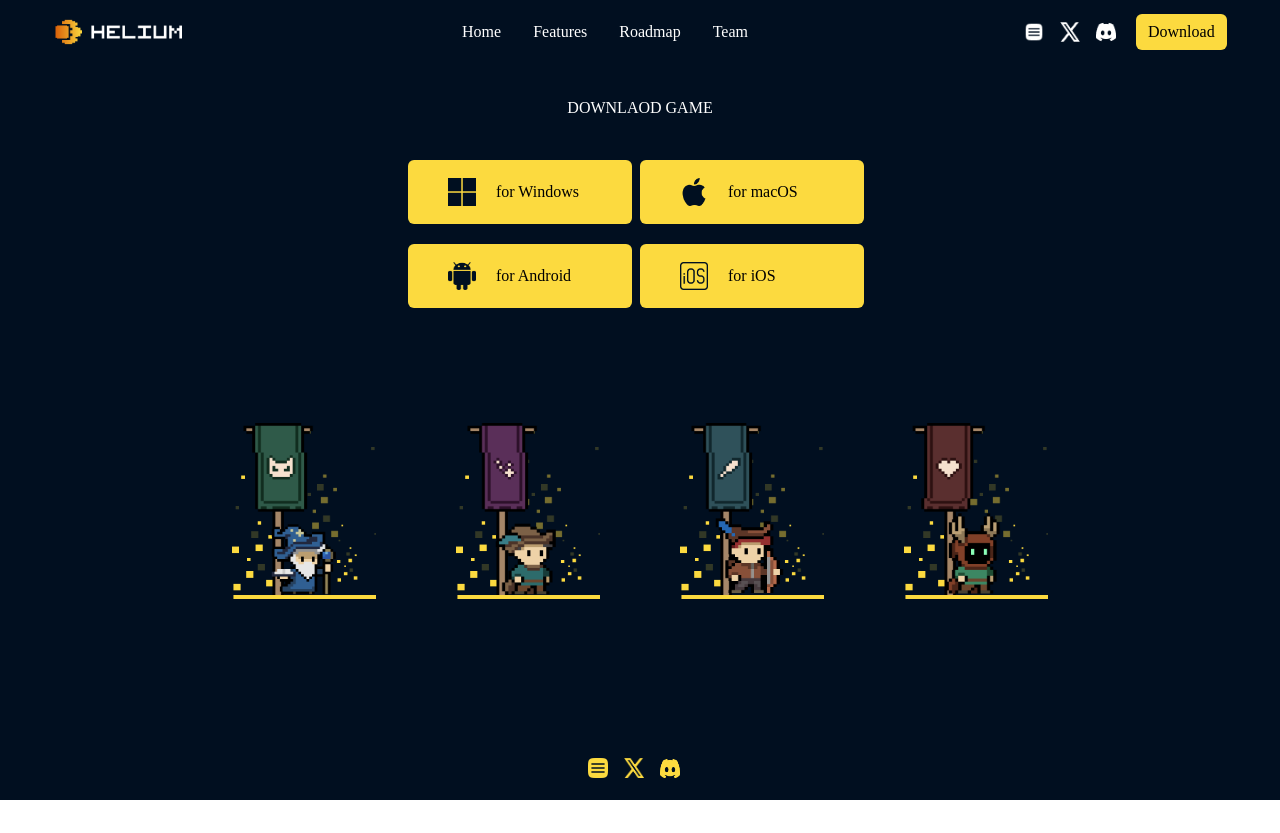
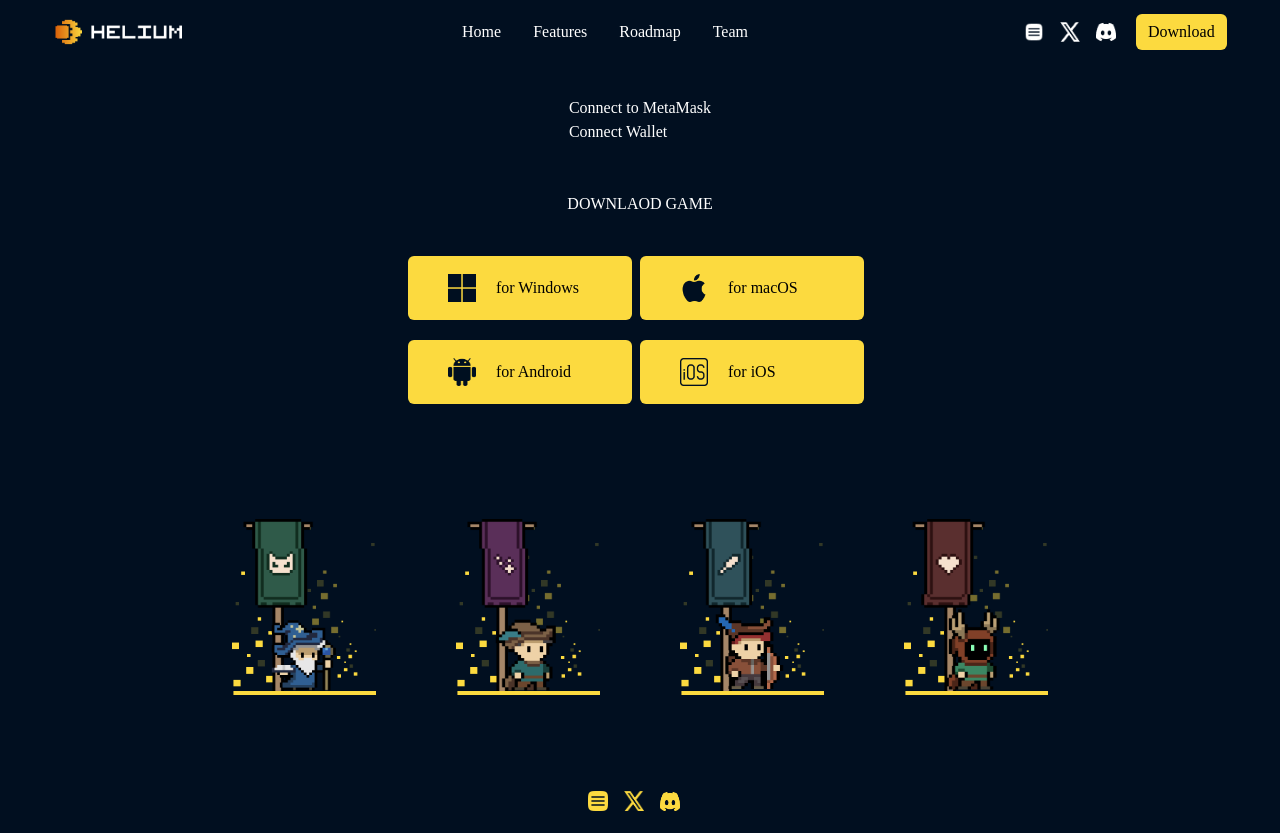
Before and after one commit to minidev1228/Helium_Frontend, a React (Vite) app: page /download in a window 1280 px wide. Before the commit the page ends 800 px from the top, so only its background shows below. Built offline with nearby package versions, Linux system fonts and the light colour scheme; a web font is replaced by a local one.

Commit message:
Add web3 wallet connection

```diff
--- a/package.json
+++ b/package.json
@@ -10,6 +10,7 @@
     "preview": "vite preview"
   },
   "dependencies": {
+    "ethers": "^5.7.2",
     "react": "^18.3.1",
     "react-dom": "^18.3.1",
     "react-router-dom": "^6.27.0",
--- /dev/null
+++ b/src/components/WalletConnect.tsx
@@ -0,0 +1,72 @@
+// MetaMaskConnector.tsx
+import React, { useEffect, useState } from 'react';
+import { ethers } from 'ethers';
+
+const USDC_CONTRACT_ADDRESS = '0x0882477e7895bdC5cea7cB1552ed914aB157Fe56'; // USDC on Ethereum mainnet
+const USDC_ABI = [
+  "function balanceOf(address owner) view returns (uint256)"
+];
+
+const WalletConnect: React.FC = () => {
+  const [account, setAccount] = useState<string | null>(null);
+  const [ethBalance, setEthBalance] = useState<string>('123');
+  const [usdcBalance, setUsdcBalance] = useState<string>('123');
+
+  const connectWallet = async () => {
+    if (window.ethereum) {
+      try {
+        // Request account access
+        const accounts = await window.ethereum.request({ method: 'eth_requestAccounts' });
+        setAccount(accounts[0]);
+        getBalances(accounts[0]); // Fetch balances after connecting
+      } catch (error) {
+        console.error("Error connecting to MetaMask:", error);
+      }
+    } else {
+      alert('Please install MetaMask!');
+    }
+  };
+
+  const getBalances = async (walletAddress: string) => {
+    if (!window.ethereum) return;
+
+    try {
+      // Create an ethers provider
+      const provider = new ethers.providers.Web3Provider(window.ethereum);
+
+      // Get ETH balance
+      const balance = await provider.getBalance(walletAddress);
+      setEthBalance(ethers.utils.formatEther(balance)); // Convert balance to standard units
+
+      // Get USDC balance
+      const usdcContract = new ethers.Contract(USDC_CONTRACT_ADDRESS, USDC_ABI, provider);
+      const usdcBal = await usdcContract.balanceOf(walletAddress);
+      setUsdcBalance(ethers.utils.formatUnits(usdcBal, 6)); // USDC has 6 decimals
+    } catch (error) {
+      console.error("Error fetching balances:", error);
+    }
+  };
+
+  useEffect(() => {
+    if (account) {
+      getBalances(account); // Get balances when the account changes
+    }
+  }, [account]);
+
+  return (
+    <div className=" text-white">
+      <h1>Connect to MetaMask</h1>
+      {account ? (
+        <div>
+          <p>Connected as: {account}</p>
+          <p>ETH Balance: {ethBalance} ETH</p>
+          <p>USDC Balance: {usdcBalance} USDC</p>
+        </div>
+      ) : (
+        <button onClick={connectWallet}>Connect Wallet</button>
+      )}
+    </div>
+  );
+};
+
+export default WalletConnect;
--- a/src/pages/Download.page.tsx
+++ b/src/pages/Download.page.tsx
@@ -1,6 +1,7 @@
 
 import Layout from "../Layouts/index"
 import YellowIconButton from "../components/YellowIconButton"
+import WalletConnect from "../components/WalletConnect"
 
 import windowImg from "../assets/window.png"
 import macosImg from "../assets/macos.png"
@@ -15,6 +16,9 @@
     return (
         <Layout>
             <div className=" w-full bg-main flex flex-col items-center pt-24" style={{minHeight:"calc(100vh - 64px)"}}>
+                <WalletConnect />
+                <br />
+                <br />
                 <h1 className=" text-white mb-10">DOWNLAOD GAME</h1>
                 <div className="w-full flex items-center flex-col">
                     <div className="flex flex-col w-full sm:w-auto sm:flex-row items-center">
```
Also changed, not shown: 1 other file (tests, documents, lock files or other folders).
